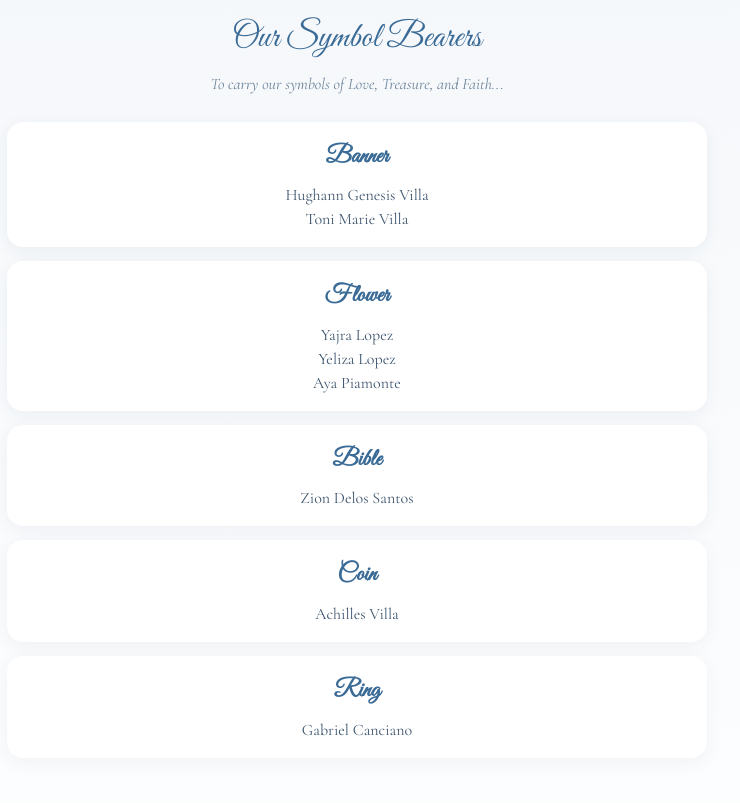
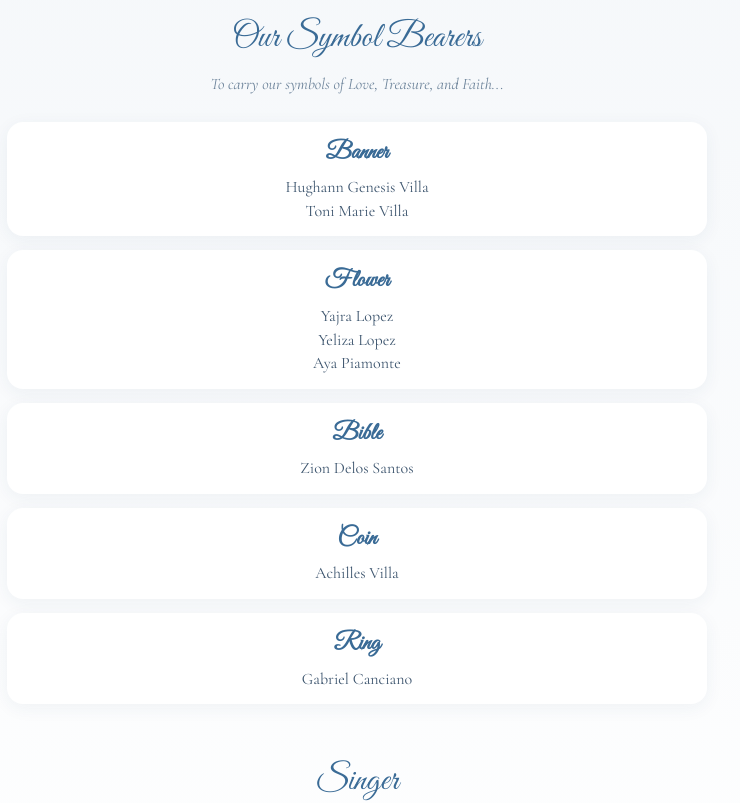
Before and after one commit to H1karuuu/RSVP-Wedding-Website, a Vue app in the folder frontend/: page /home in a window 1280 px wide. Shown: the part 7180-7983 px from the top of the page, without its empty margins (283-1023 px from the left). Built offline with nearby package versions, Linux system fonts and the light colour scheme; no server answers.

Commit message:
style: adjust padding and margin for bearer item elements in MainPage

```diff
--- a/frontend/src/views/MainPage.vue
+++ b/frontend/src/views/MainPage.vue
@@ -1376,18 +1376,19 @@ onUnmounted(() => {
 .bearer-item {
   background: #fff;
   border-radius: 16px;
-  padding: 16px 24px;
+  padding: 12px 22px;
   box-shadow: 0 4px 18px rgba(30, 60, 100, 0.06);
   text-align: center;
   width: 100%;
 }
 
 .bearer-item .role-title {
-  margin-bottom: 6px;
+  margin: 0 0 4px;
 }
 
 .bearer-item .role-name {
-  line-height: 1.5;
+  line-height: 1.35;
+  margin: 2px 0;
 }
 
 /* ===== DRESS CODE ===== */
```
